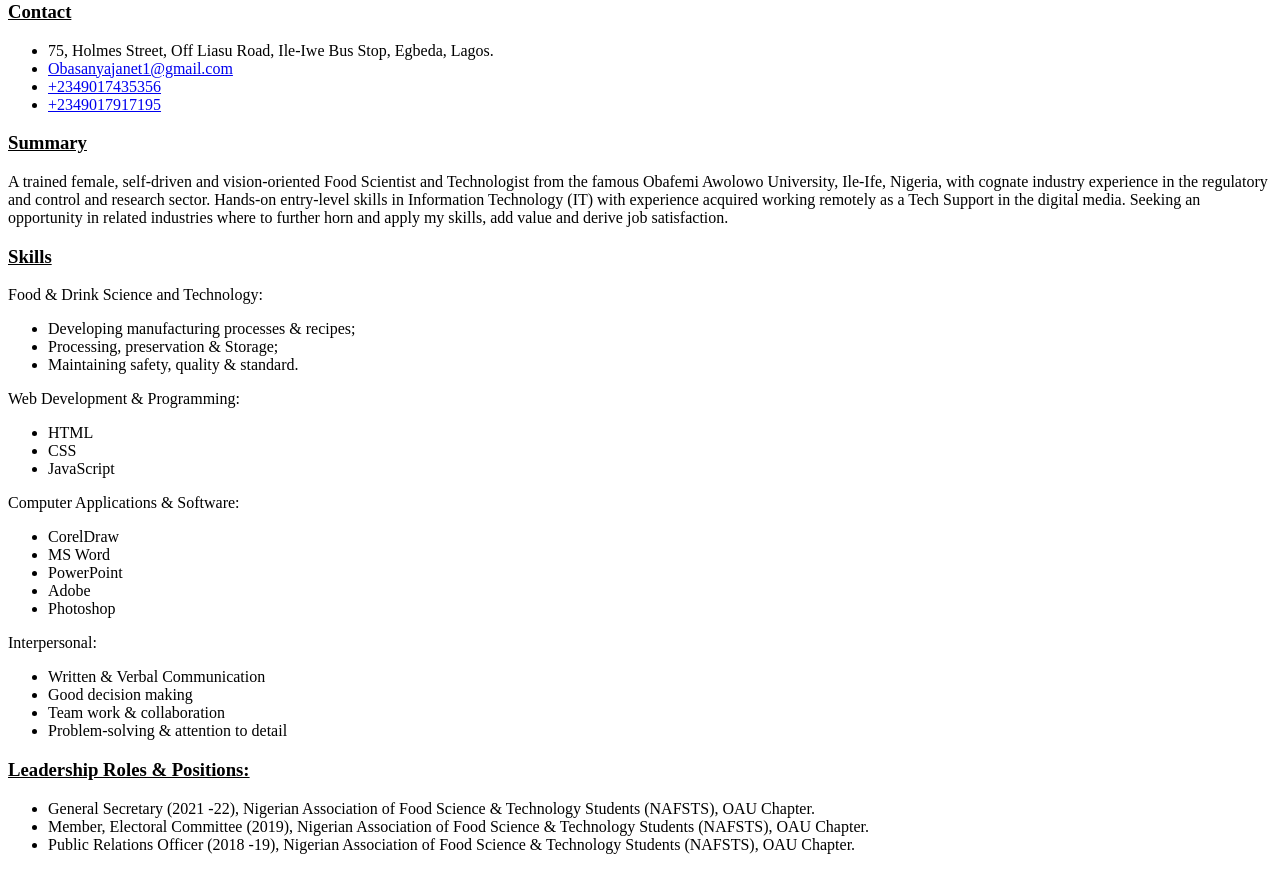
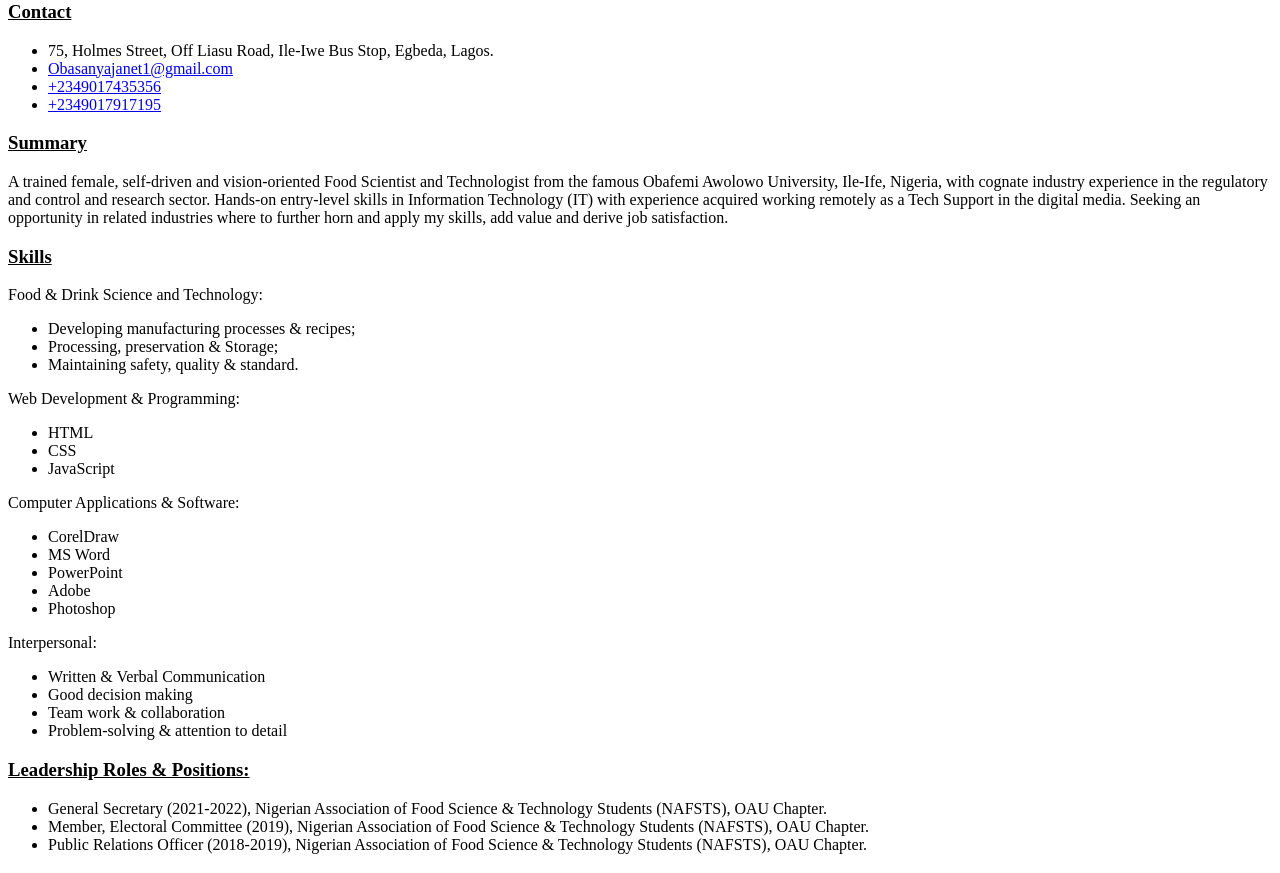
Before and after one commit to ThatITBabe/anu-cv, a plain HTML site: page INDEX.HTML in a window 1280 px wide. Shown: the part 79-952 px from the top of the page. Drawn offline with Linux system fonts and the light colour scheme.

Commit message:
update added

```diff
--- a/INDEX.HTML
+++ b/INDEX.HTML
@@ -51,9 +51,9 @@
     </ul>
     <h3><u>Leadership Roles & Positions:</u></h3>
     <ul>
-        <li>General Secretary (2021 -22), Nigerian Association of Food Science & Technology Students (NAFSTS), OAU Chapter.</li>
+        <li>General Secretary (2021-2022), Nigerian Association of Food Science & Technology Students (NAFSTS), OAU Chapter.</li>
         <li>Member, Electoral Committee (2019), Nigerian Association of Food Science & Technology Students (NAFSTS), OAU Chapter.</li>
-        <li>Public Relations Officer (2018 -19), Nigerian Association of Food Science & Technology Students (NAFSTS), OAU Chapter.</li>
+        <li>Public Relations Officer (2018-2019), Nigerian Association of Food Science & Technology Students (NAFSTS), OAU Chapter.</li>
     </ul>
     <h3><u>Volunteering</u></h3>
     <ul>
```
